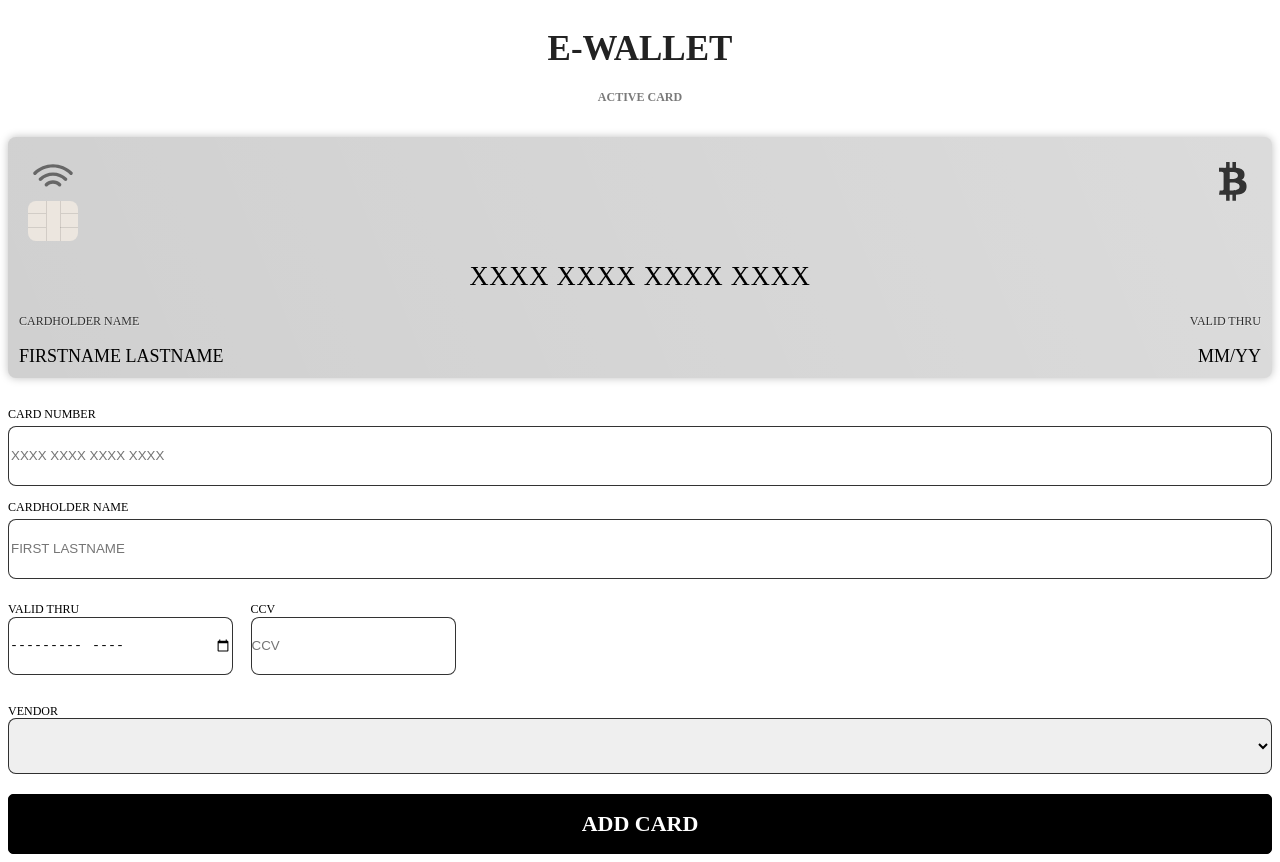
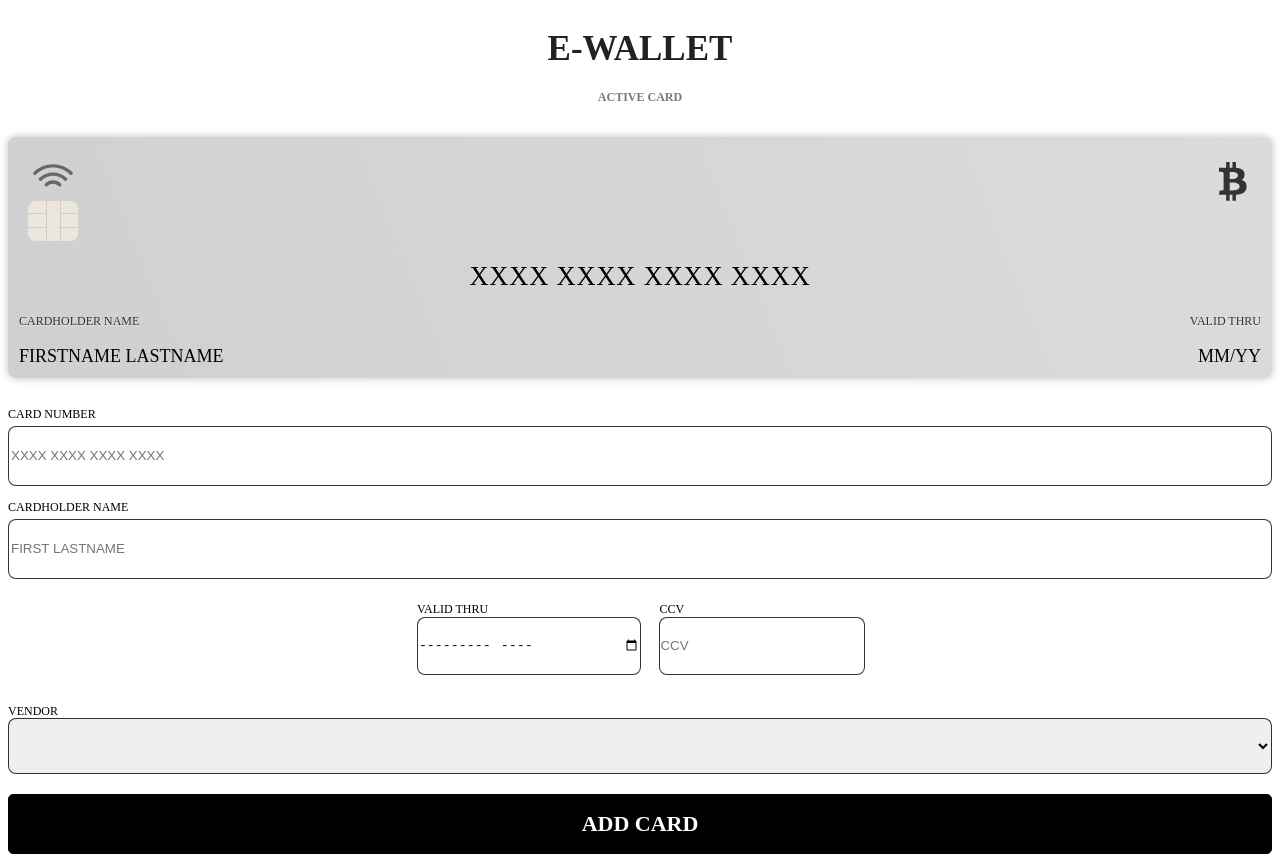
Before and after one commit to Oscar-Mattsson-790/e-wallet, a React (Vite) app in the folder e-wallet/: page /addcard in a window 1280 px wide. Built offline with nearby package versions, Linux system fonts and the light colour scheme.

Commit message:
Complete

```diff
--- a/e-wallet/src/components/AddCard/AddCard.css
+++ b/e-wallet/src/components/AddCard/AddCard.css
@@ -44,6 +44,7 @@ label {
 
 .input-container-second {
   display: flex;
+  justify-content: center;
   gap: 20px;
   width: 100%;
   text-align: start;
@@ -62,7 +63,6 @@ label {
 }
 
 .input-short {
-  width: 100%;
   height: 56px;
   border: 1px solid rgba(0, 0, 0, 0.8);
   border-radius: 8px;
```
